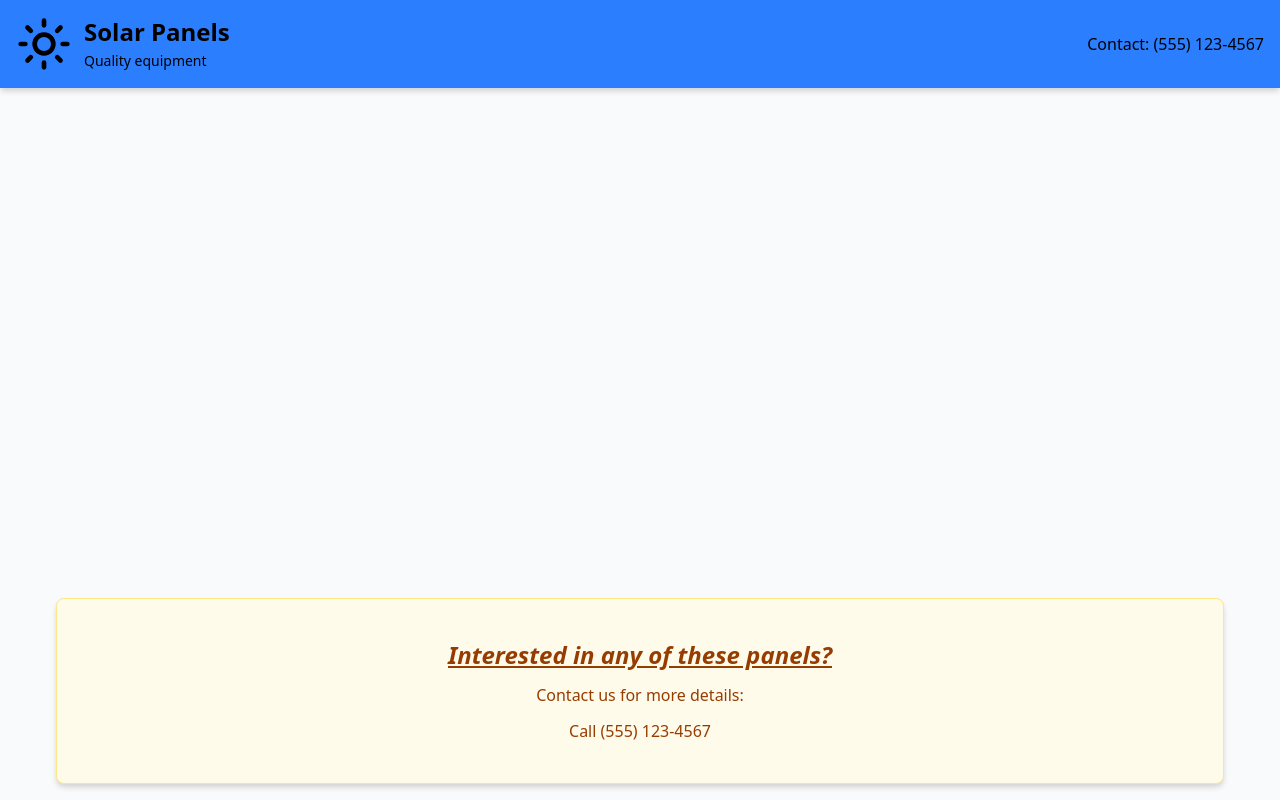
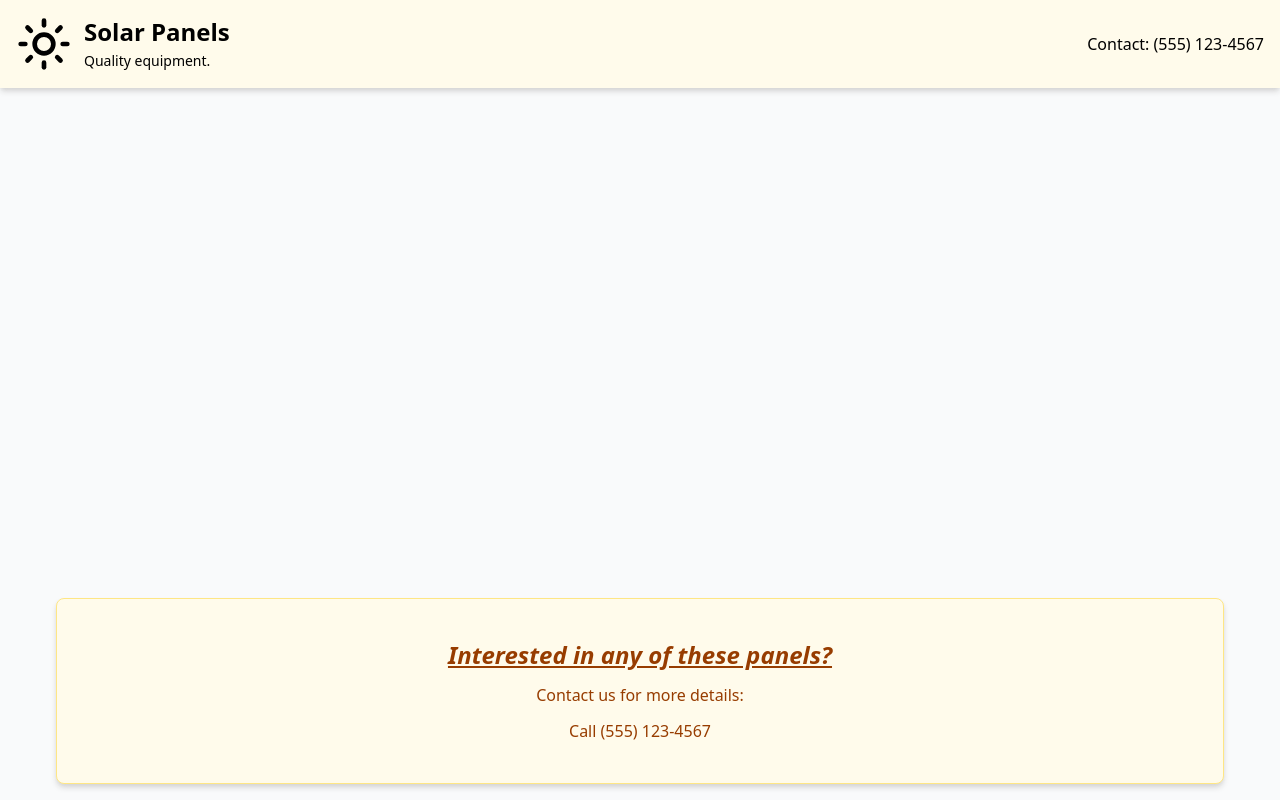
Before and after one commit to gaspym97/solar-panel-project, a React (Vite) app: page / in a window 1280 px wide. Built offline with nearby package versions, Linux system fonts and the light colour scheme.

Commit message:
small visual change in the Navbar

```diff
--- a/src/components/Navbar.jsx
+++ b/src/components/Navbar.jsx
@@ -2,13 +2,13 @@ import { Sun } from "lucide-react"
 
 export default function Navbar() {
   return (
-    <nav className="navbar fixed top-0 left-0 w-full z-50 bg-blue-500 backdrop-blur-md border-b-0 border-b-gray-100 p-4 shadow-md shadow-neutral-300">
+    <nav className="navbar fixed top-0 left-0 w-full z-50 bg-amber-50 backdrop-blur-md border-b-0 border-b-gray-100 p-4 shadow-md shadow-neutral-300">
         <div className="navbar__container max-w-7xl mx-auto flex justify-between items-center space-x-12">
           <div className="navbar__brand flex items-center gap-3">
             <Sun className="navbar__icon text-black size-14 stroke-2" strokeWidth={1.5} />
             <div>
                 <h1 className="navbar__title text-2xl font-bold">Solar Panels</h1>
-                <span className="navbar__subtitle text-black text-sm">Quality equipment</span>
+                <span className="navbar__subtitle text-black text-sm">Quality equipment.</span>
             </div>
           </div>
           <p className="navbar__contact">Contact: (555) 123-4567</p>
```
